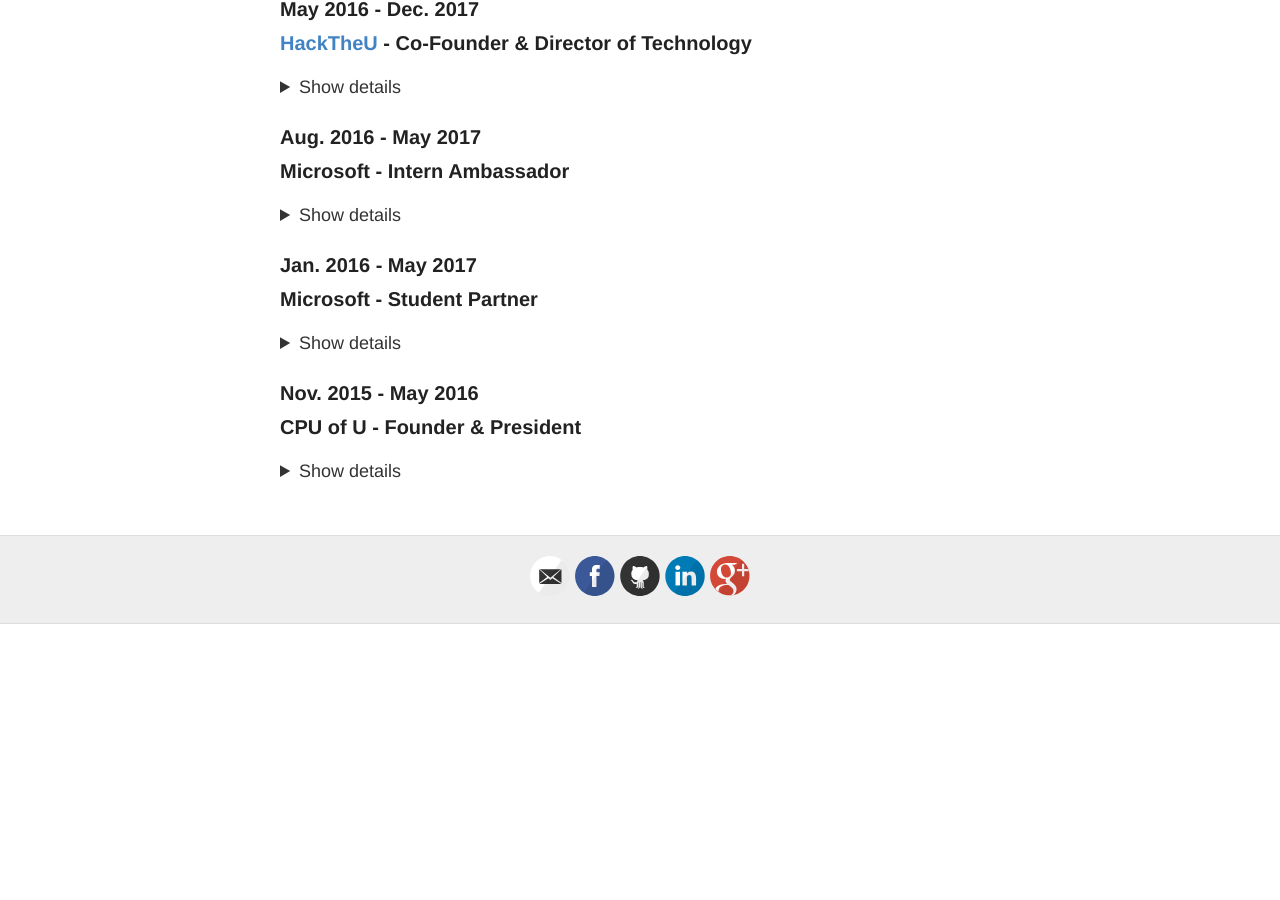
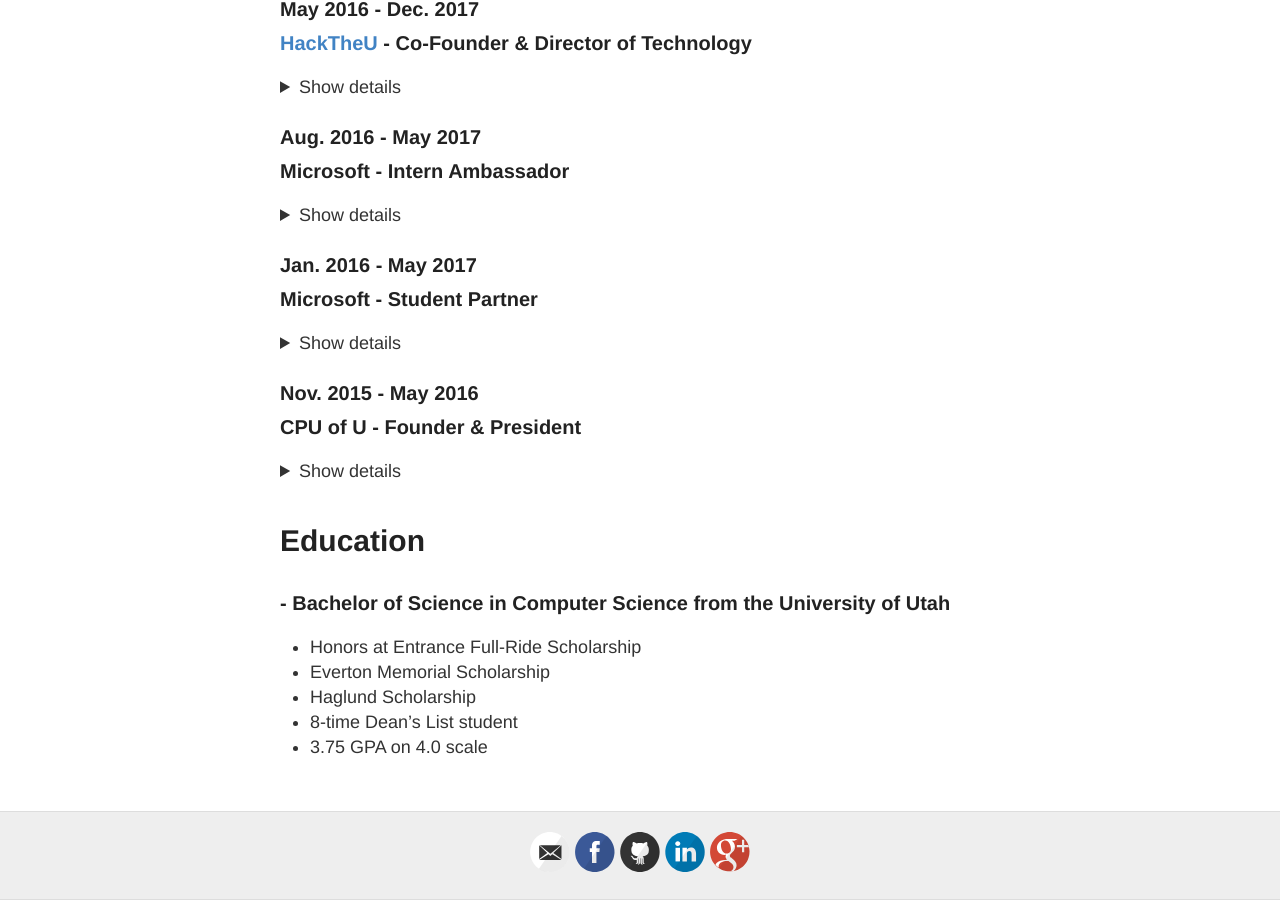
Before and after one commit to tbarlow12/tbarlow12.github.io, a Jekyll site: the page built from experience.md, in a window 1280 px wide and 900 px high, scrolled down 907 px. Built offline with Jekyll 4.4.1, drawn with Linux system fonts in a browser that asks for light colours; before the commit the page ends 1531 px from its top, so only the background shows below that.

Commit message:
add education to experience

```diff
--- a/experience.md
+++ b/experience.md
@@ -120,3 +120,12 @@ permalink: /experience/
         <li>Hosted meetings and planning sessions, acting as scrum master for the team</li>
     </ul>
 </details>
+
+# Education
+
+### - Bachelor of Science in Computer Science from the University of Utah
+- Honors at Entrance Full-Ride Scholarship
+- Everton Memorial Scholarship
+- Haglund Scholarship
+- 8-time Dean's List student
+- 3.75 GPA on 4.0 scale
```
